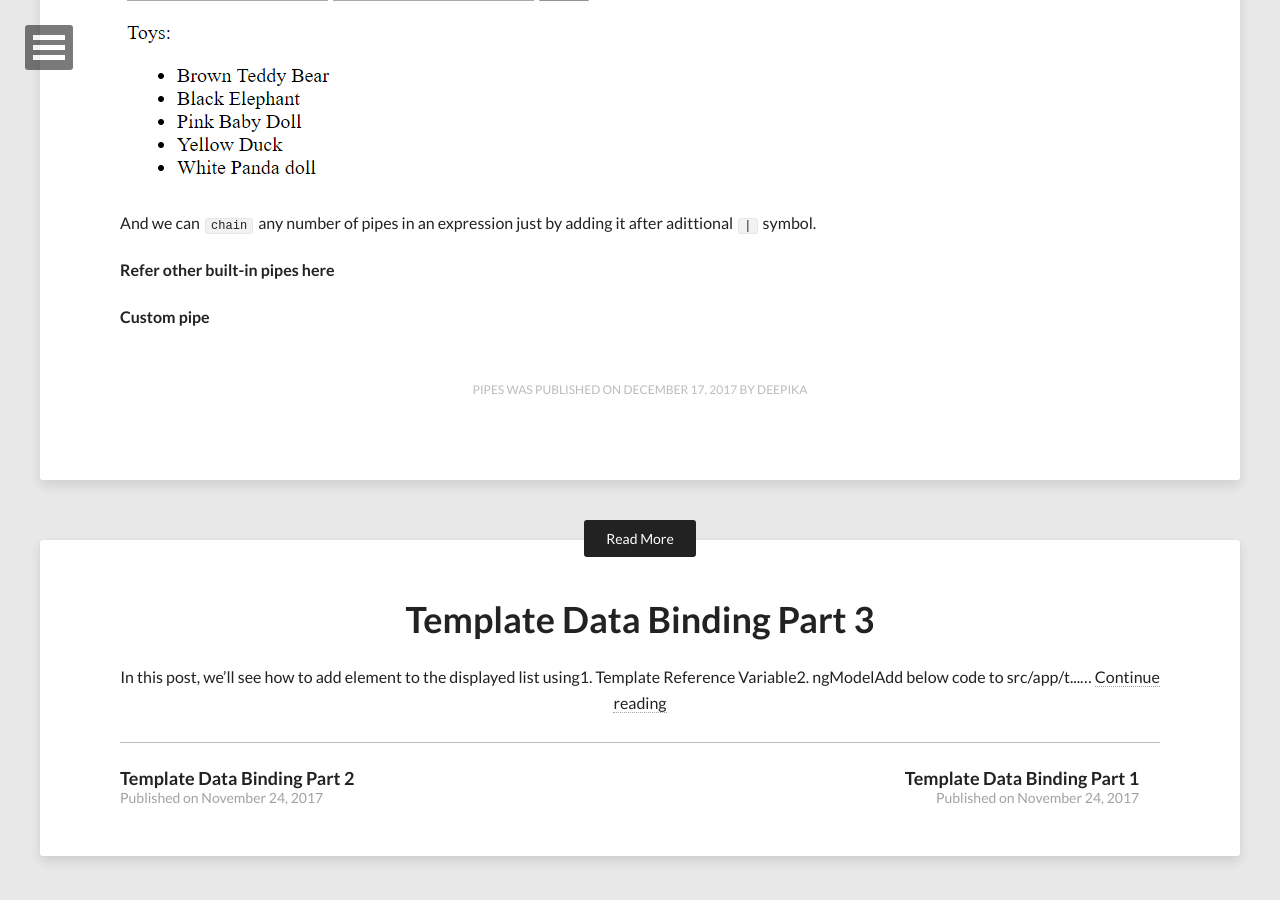
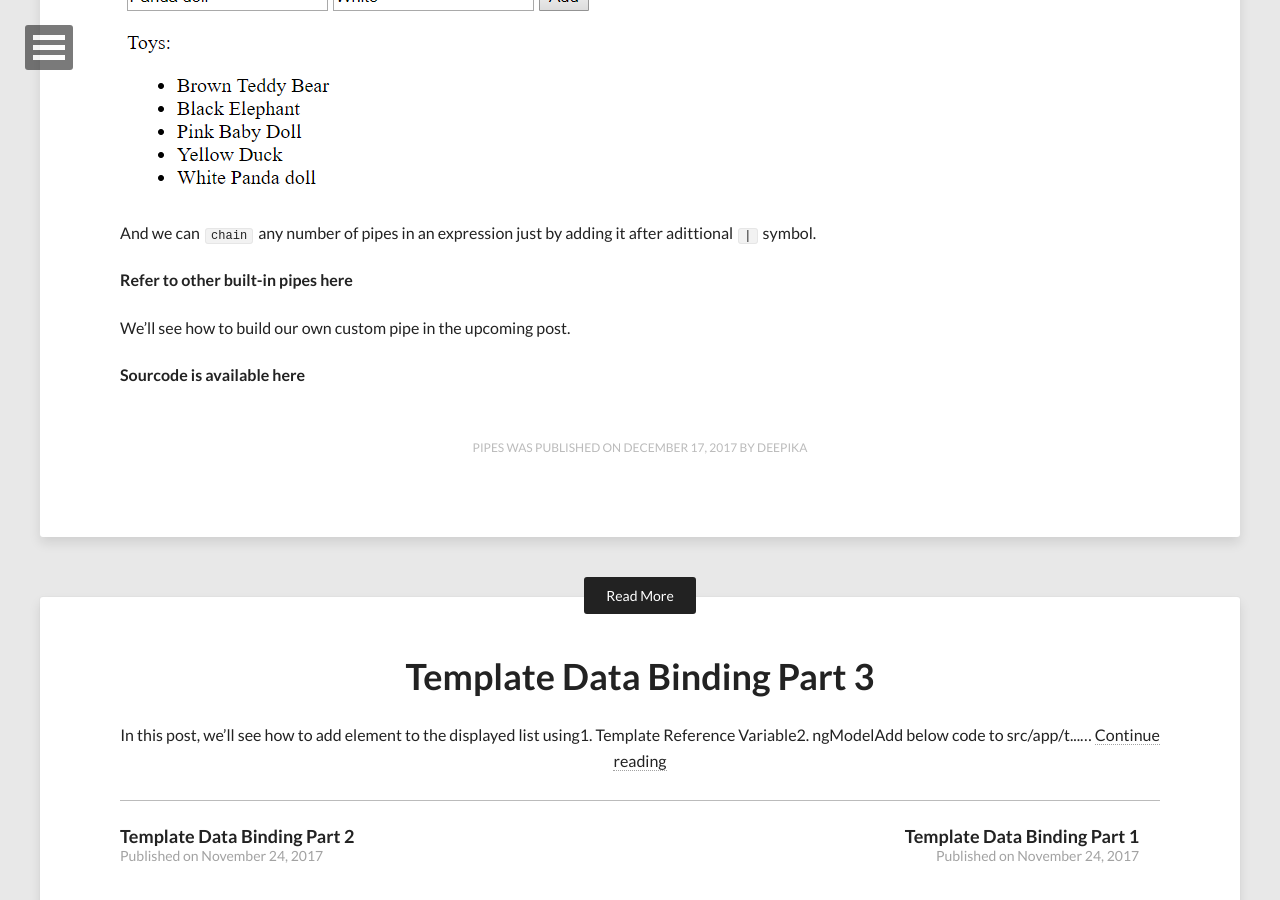
Before and after one commit to DeepikaRajendran/dev-mom, a Jekyll site: the page built from _posts/2017-12-17-pipes.md, in a window 1280 px wide and 900 px high, scrolled down 1712 px. Built offline with Jekyll 4.4.1, drawn with Linux system fonts in a browser that asks for light colours; nearby versions of some CDN libraries; our own code applies the rules of GitHub Pages for plain Markdown files.

Commit message:
source code added

```diff
--- a/_posts/2017-12-17-pipes.md
+++ b/_posts/2017-12-17-pipes.md
@@ -43,12 +43,17 @@ Here is how the ouptut looks like:
 
 ![alt-text](https://github.com/DeepikaRajendran/dev-mom/raw/master/images/pipes.png)
 
-Before applying the pipes:
+#### Before applying the pipes:
 
 ![alt-text](https://github.com/DeepikaRajendran/dev-mom/raw/master/images/add-Toy.png)
 
+
 And we can `chain` any number of pipes in an expression just by adding it after adittional `|` symbol.
 
-#### Refer other built-in pipes [here](https://angular.io/api?type=pipe)
+#### Refer to other built-in pipes [here](https://angular.io/api?type=pipe)
 
-#### Custom pipe
+<!-- #### Custom pipe -->
+
+We'll see how to build our own custom pipe in the upcoming post.
+
+#### Sourcode is available [here](https://github.com/DeepikaRajendran/baby-app/tree/pipes-part-1)
```
